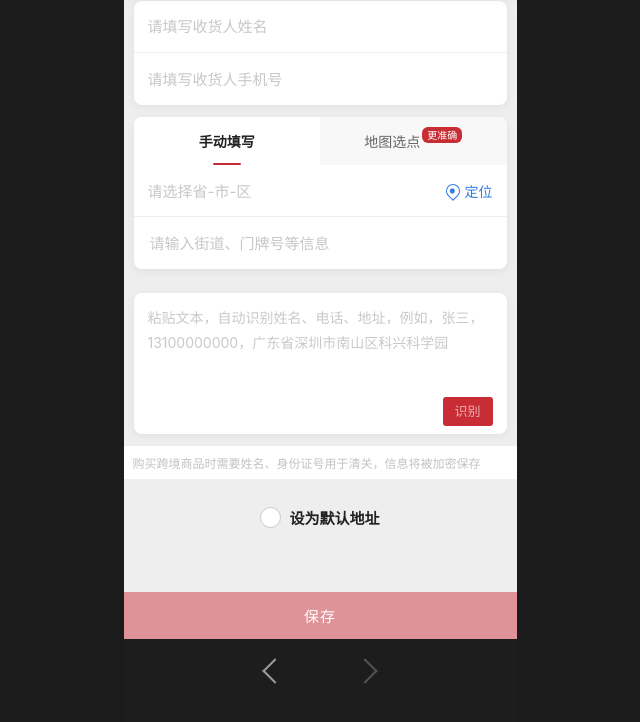
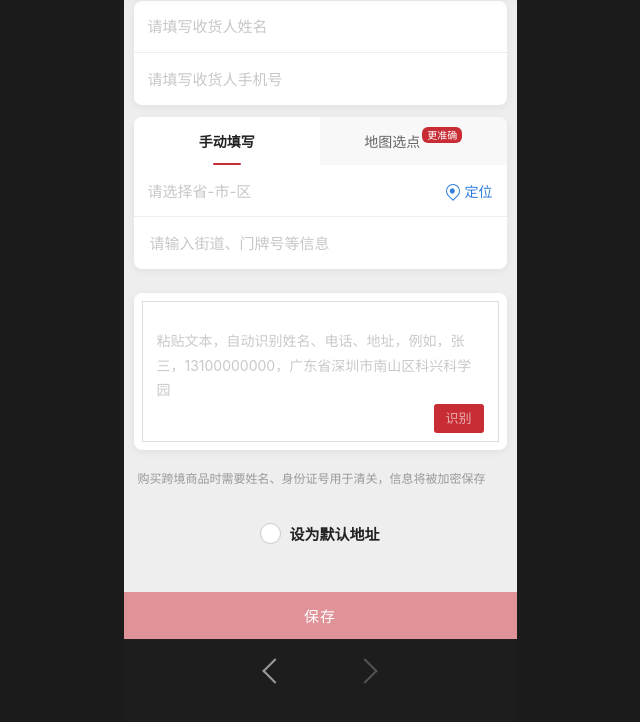
Before and after one commit to shenshu1/DemoView, a plain HTML site: page address-select/address-select.html in a window 1280 px wide. Shown: the part 154-876 px from the top of the page, without its empty margins (320-960 px from the left). Drawn offline with Linux system fonts and the light colour scheme.

Commit message:
优化新建地址页：底部文案去白色背景，粘贴框改为灰色边框

```diff
--- a/address-select/address-select.html
+++ b/address-select/address-select.html
@@ -918,14 +918,15 @@
       overflow: hidden;
     }
 
-    .paste-box {
+    .paste-box-inner {
       height: 141px;
-      border: 0;
+      border: 1px solid #ddd;
       position: relative;
       padding: 13px 14px;
       color: #c9c9c9;
       font-size: 14px;
       line-height: 1.75;
+      margin: 8px;
     }
 
     .paste-box p { margin: 0; }
@@ -943,15 +944,13 @@
     }
 
     .notice {
-      height: 34px;
-      display: flex;
-      align-items: center;
-      padding: 0 9px;
+      display: flex;
+      align-items: center;
+      padding: 8px 14px;
       margin: 0;
-      color: #c2c2c2;
-      background: #fff;
+      color: #999;
       font-size: 12px;
-      border-bottom: 1px solid #f0f0f0;
+      line-height: 1.5;
     }
 
     .default-row {
@@ -1491,7 +1490,7 @@
 
       <section class="paste-wrap" aria-label="地址智能识别">
         <div class="paste-card">
-          <div class="paste-box">
+          <div class="paste-box-inner">
             <p>粘贴文本，自动识别姓名、电话、地址，例如，张三，13100000000，广东省深圳市南山区科兴科学园</p>
             <button class="recognize" type="button">识别</button>
           </div>
```
